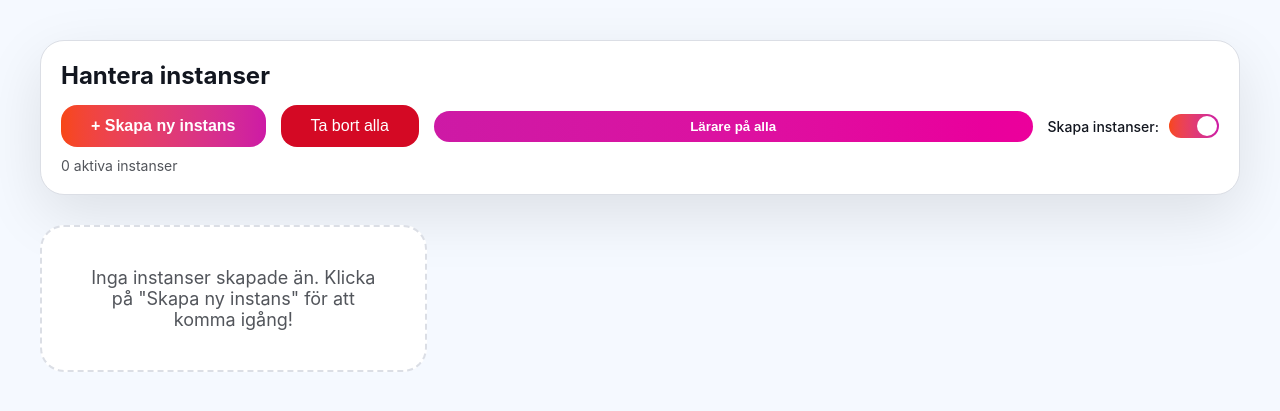
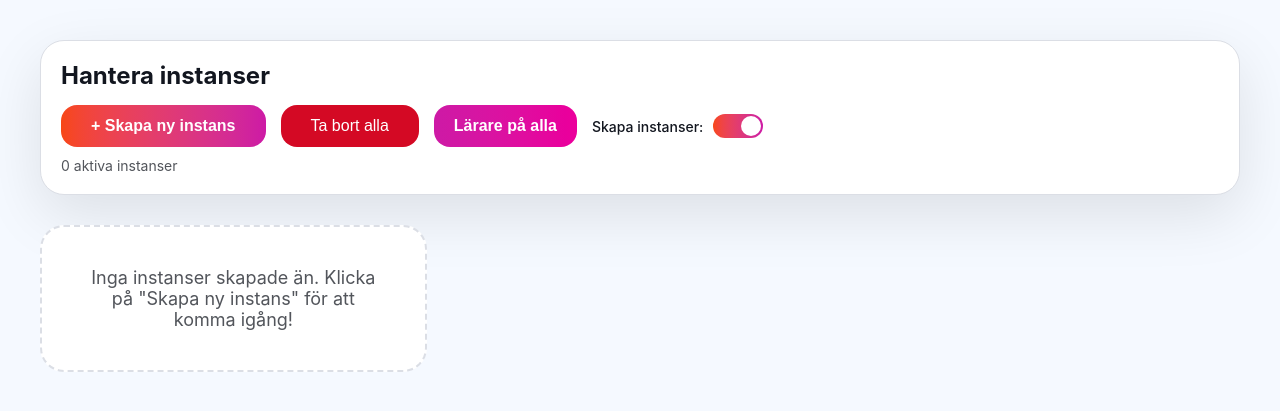
Before and after one commit to Glitchtit/HA-Edu, a Flask app: page / in a window 1280 px wide. Shown: the part 183-594 px from the top of the page. Run offline with Flask 3, Linux system fonts and the light colour scheme.

Commit message:
Add styling for teacher access button in main controls

```diff
--- a/templates/index.html
+++ b/templates/index.html
@@ -420,6 +420,13 @@
             flex: 1;
             text-align: center;
             min-width: 0;
+        }
+
+        /* Teacher access button in main controls (not in instance cards) */
+        .controls-row .btn-teacher-access {
+            flex: 0 0 auto;
+            padding: 12px 20px;
+            font-size: 16px;
         }
 
         .btn-teacher-access:hover {
```
